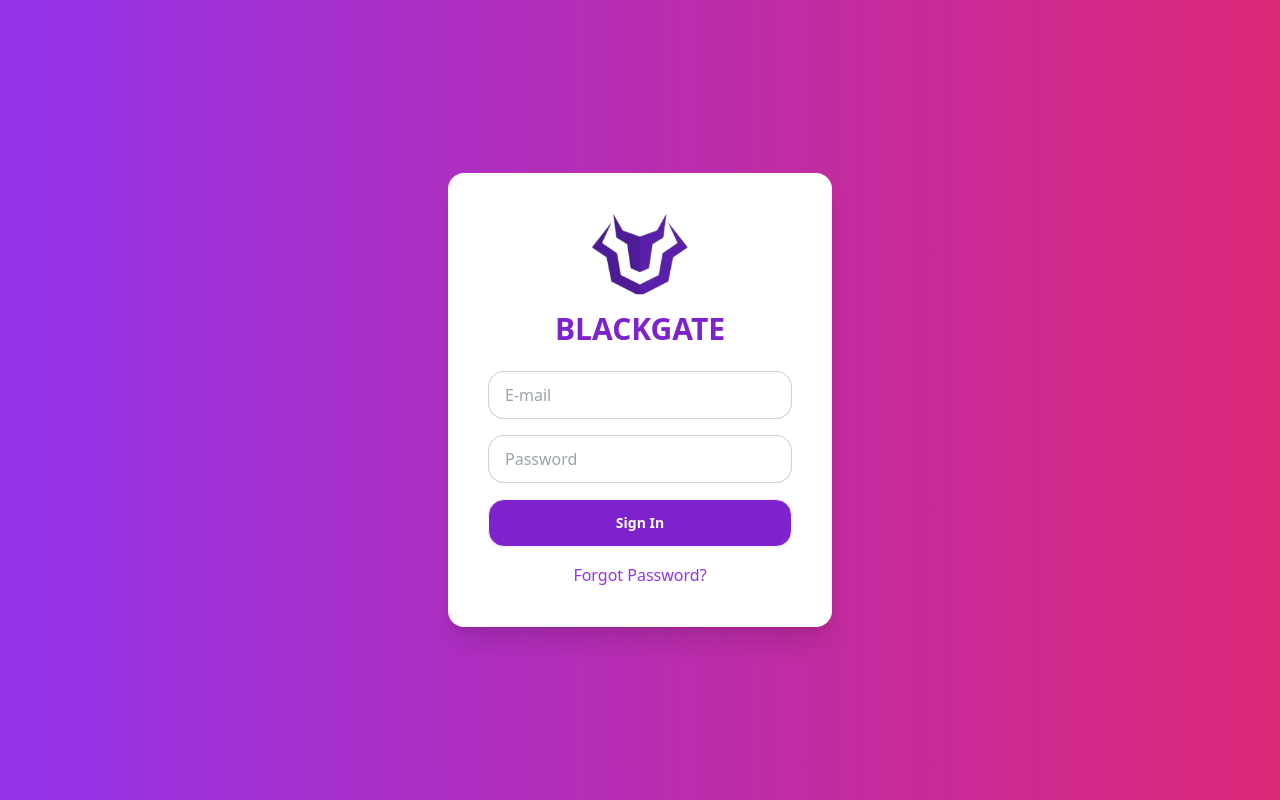
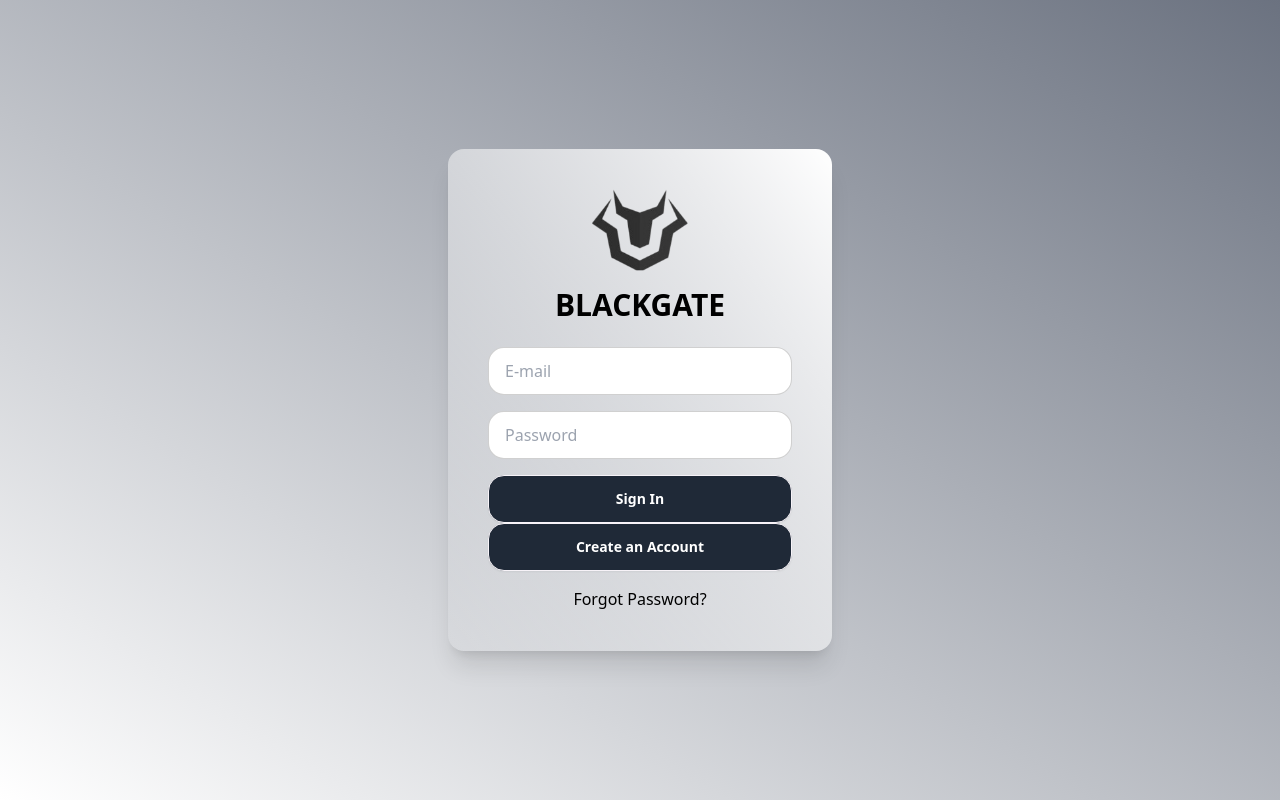
Before and after one commit to blackgateproject/frontend, a React (Vite) app: page / in a window 1280 px wide. Built offline with nearby package versions, Linux system fonts and the light colour scheme.

Commit message:
WIP: Auth w server, Need to preserve auth state

```diff
--- a/src/pages/Loginpage.jsx
+++ b/src/pages/Loginpage.jsx
@@ -1,28 +1,78 @@
-import React, { useState } from 'react';
-import { useNavigate } from 'react-router-dom';
-import logo from '../assets/logo.png';
+import React, { useState } from "react";
+import { useNavigate } from "react-router-dom";
+import logo from "../assets/logo.png";
 
-const LoginPage = ({ role })=> {
-  const [email, setEmail] = useState('');
-  const [password, setPassword] = useState('');
+const LoginPage = ({ requiredRole }) => {
+  const [email, setEmail] = useState("");
+  const [password, setPassword] = useState("");
   const navigate = useNavigate();
 
-  const handleLogin = (e) => {
+  const handleLogin = async (e) => {
     e.preventDefault();
 
-    // Determine directory based on role
-    if (role === 'admin') {
-      navigate('/admin/dashboard');
-    } else if (role === 'user'){
-      navigate('/home');
+    const supaFunction = "verifyUser";
+    const URL = "http://127.0.0.1:54321/functions/v1/" + supaFunction;
+    const Key =
+      "eyJhbGciOiJIUzI1NiIsInR5cCI6IkpXVCJ9.eyJpc3MiOiJzdXBhYmFzZS1kZW1vIiwicm9sZSI6ImFub24iLCJleHAiOjE5ODM4MTI5OTZ9.CRXP1A7WOeoJeXxjNni43kdQwgnWNReilDMblYTn_I0";
+
+    const Token = "Bearer " + Key;
+    const user = {
+      email: email,
+      password: password,
+    };
+
+    // Validate that the domain is of only @admin.com or @user.com
+    if (email) {
+      const domain = email.split("@")[1];
+      if (domain !== "admin.com" && domain !== "user.com") {
+        alert(
+          "Invalid email domain, please use either @admin.com or @user.com"
+        );
+        return;
+      }
+    }
+
+    console.log("Email: ", user.email);
+    console.log("PW: ", user.password);
+
+    console.log("USER: ", JSON.stringify(user));
+
+    const response = await fetch(URL, {
+      method: "POST",
+      // mode: "no-cors",
+      headers: {
+        "content-type": "application/json",
+        Authorization: Token,
+      },
+      body: JSON.stringify(user),
+    });
+
+    if (response.ok) {
+      const data = await response.json();
+      console.log(data);
+      if (data["authenticated"] == true) {
+        console.log(
+          "Authenticated! Navigating to: ",
+          `/${data.role}/dashboard`
+        );
+        navigate(`/${data.role}/dashboard`);
+      } else {
+        alert("Invalid email or password");
+        console.log("Response: ", response);
+      }
+    } else {
+      // alert("Failed to authenticate user\n" + response.json);
+      console.log("Unable to authenticate user\n" + response.statusText);
     }
   };
 
   return (
-    <div className="h-screen flex items-center justify-center bg-gradient-to-r from-purple-600 to-pink-600">
-      <div className="bg-white p-10 rounded-2xl shadow-xl w-96">
-        <img src={logo} alt="logo" className="w-24 mx-auto mb-4" />
-        <h2 className="text-center text-3xl font-bold mb-6 text-purple-700">BLACKGATE</h2>
+    <div className="h-screen flex items-center justify-center bg-gradient-to-tr from-white to-gray-500">
+      <div className="bg-gradient-to-bl from-white to-gray-750 p-10 rounded-2xl shadow-xl w-96">
+        <img src={logo} alt="logo" className="w-24 mx-auto mb-4 grayscale" />
+        <h2 className="text-center text-3xl font-bold mb-6 text-black">
+          BLACKGATE
+        </h2>
         <form onSubmit={handleLogin}>
           <div className="mb-4">
             <input
@@ -45,10 +95,19 @@ const LoginPage = ({ role })=> {
             />
           </div>
 
-          <button className="btn w-full bg-purple-700 hover:bg-purple-800 text-white rounded-2xl">Sign In</button>
+          <button className="btn w-full bg-gray-800 hover:bg-gray-400 text-white rounded-2xl">
+            Sign In
+          </button>
         </form>
+        <a href="/create-account">
+          <button className="btn w-full bg-gray-800 hover:bg-gray-400 text-white rounded-2xl">
+            Create an Account
+          </button>
+        </a>
         <div className="mt-4 text-center">
-          <a href="/forgot-password" className="text-purple-600">Forgot Password?</a>
+          <a href="/forgot-password" className="text-black">
+            Forgot Password?
+          </a>
         </div>
       </div>
     </div>
```
